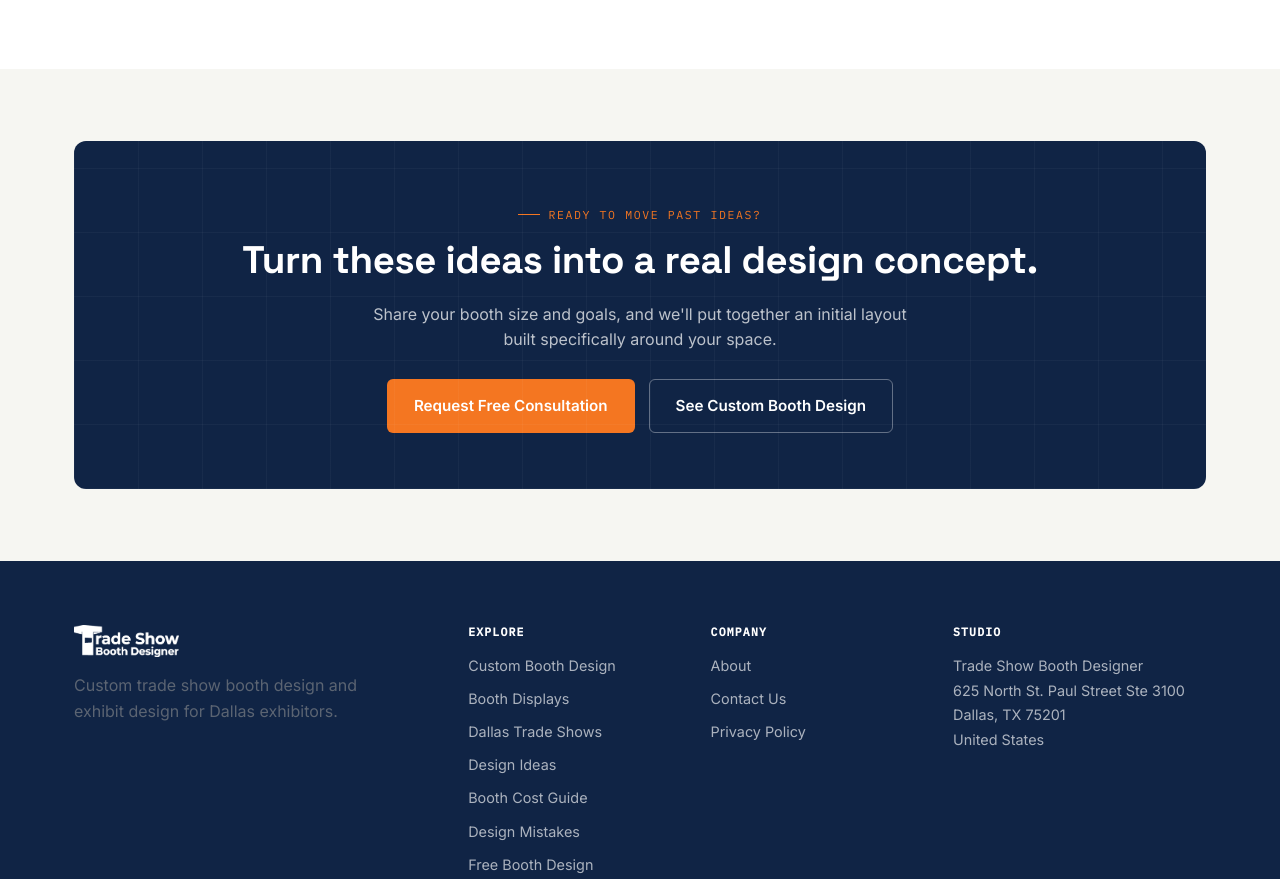
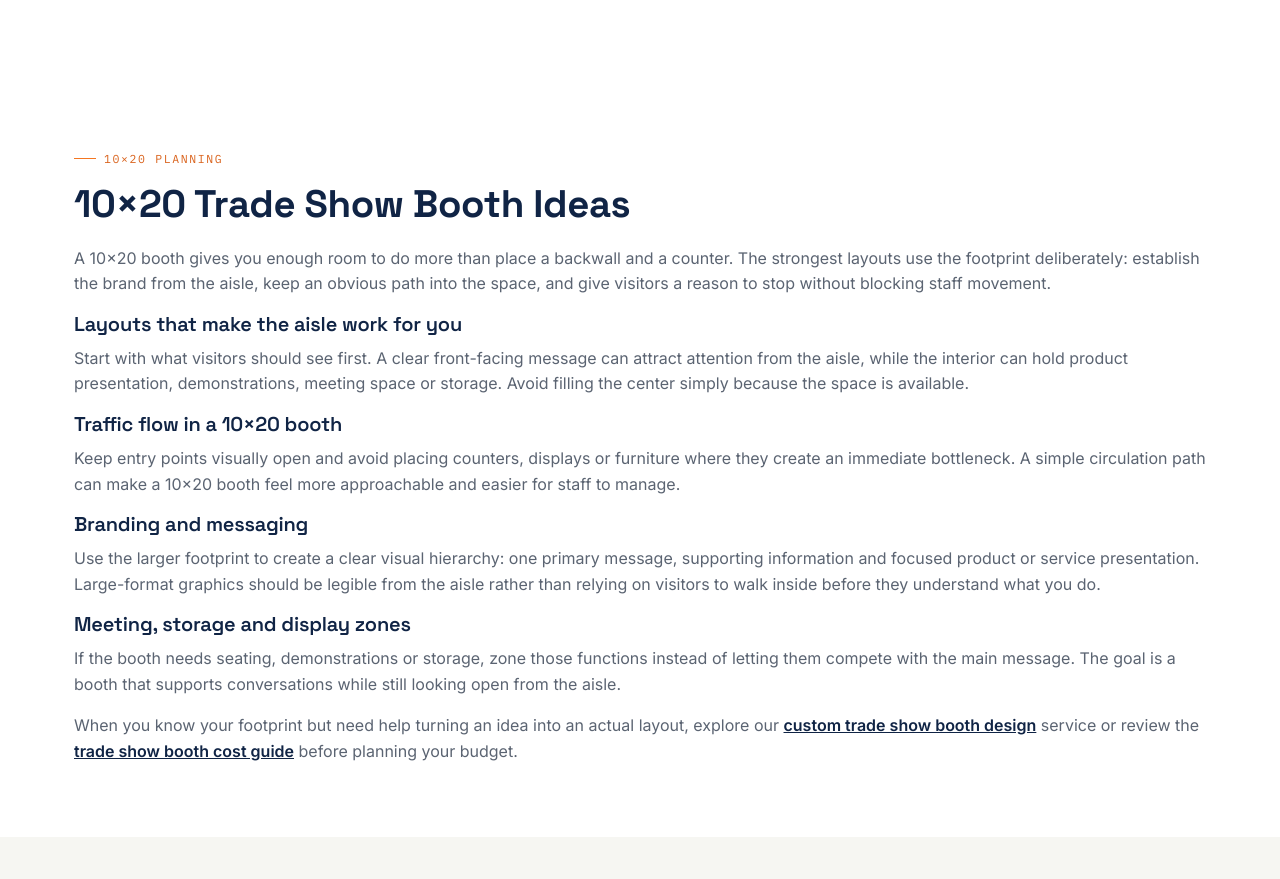
Before and after one commit to bakhtawardurranii-cmd/3, a plain HTML site: page trade-show-booth-design-ideas.html in a window 1280 px wide. Shown: the part 1740-2619 px from the top of the page. Drawn offline with Linux system fonts and the light colour scheme.

Commit message:
Add files via upload

```diff
--- a/trade-show-booth-design-ideas.html
+++ b/trade-show-booth-design-ideas.html
@@ -139,6 +139,25 @@
     </div>
   </section>
 
+  <section class="section" aria-labelledby="ten-by-twenty-heading">
+    <div class="container">
+      <div class="content-narrow reveal">
+        <span class="eyebrow">10×20 planning</span>
+        <h2 id="ten-by-twenty-heading">10×20 Trade Show Booth Ideas</h2>
+        <p>A 10×20 booth gives you enough room to do more than place a backwall and a counter. The strongest layouts use the footprint deliberately: establish the brand from the aisle, keep an obvious path into the space, and give visitors a reason to stop without blocking staff movement.</p>
+        <h3>Layouts that make the aisle work for you</h3>
+        <p>Start with what visitors should see first. A clear front-facing message can attract attention from the aisle, while the interior can hold product presentation, demonstrations, meeting space or storage. Avoid filling the center simply because the space is available.</p>
+        <h3>Traffic flow in a 10×20 booth</h3>
+        <p>Keep entry points visually open and avoid placing counters, displays or furniture where they create an immediate bottleneck. A simple circulation path can make a 10×20 booth feel more approachable and easier for staff to manage.</p>
+        <h3>Branding and messaging</h3>
+        <p>Use the larger footprint to create a clear visual hierarchy: one primary message, supporting information and focused product or service presentation. Large-format graphics should be legible from the aisle rather than relying on visitors to walk inside before they understand what you do.</p>
+        <h3>Meeting, storage and display zones</h3>
+        <p>If the booth needs seating, demonstrations or storage, zone those functions instead of letting them compete with the main message. The goal is a booth that supports conversations while still looking open from the aisle.</p>
+        <p>When you know your footprint but need help turning an idea into an actual layout, explore our <a href="custom-trade-show-booth-design.html" style="color:var(--navy);font-weight:600;text-decoration:underline;">custom trade show booth design</a> service or review the <a href="trade-show-booth-cost.html" style="color:var(--navy);font-weight:600;text-decoration:underline;">trade show booth cost guide</a> before planning your budget.</p>
+      </div>
+    </div>
+  </section>
+
   <section class="section section-alt">
     <div class="container">
       <div class="promo-band reveal">
```
Also changed, not shown: trade-show-booth-design-dallas.html (+2 -2 lines), trade-show-booth-displays.html (+1 -0 lines).
